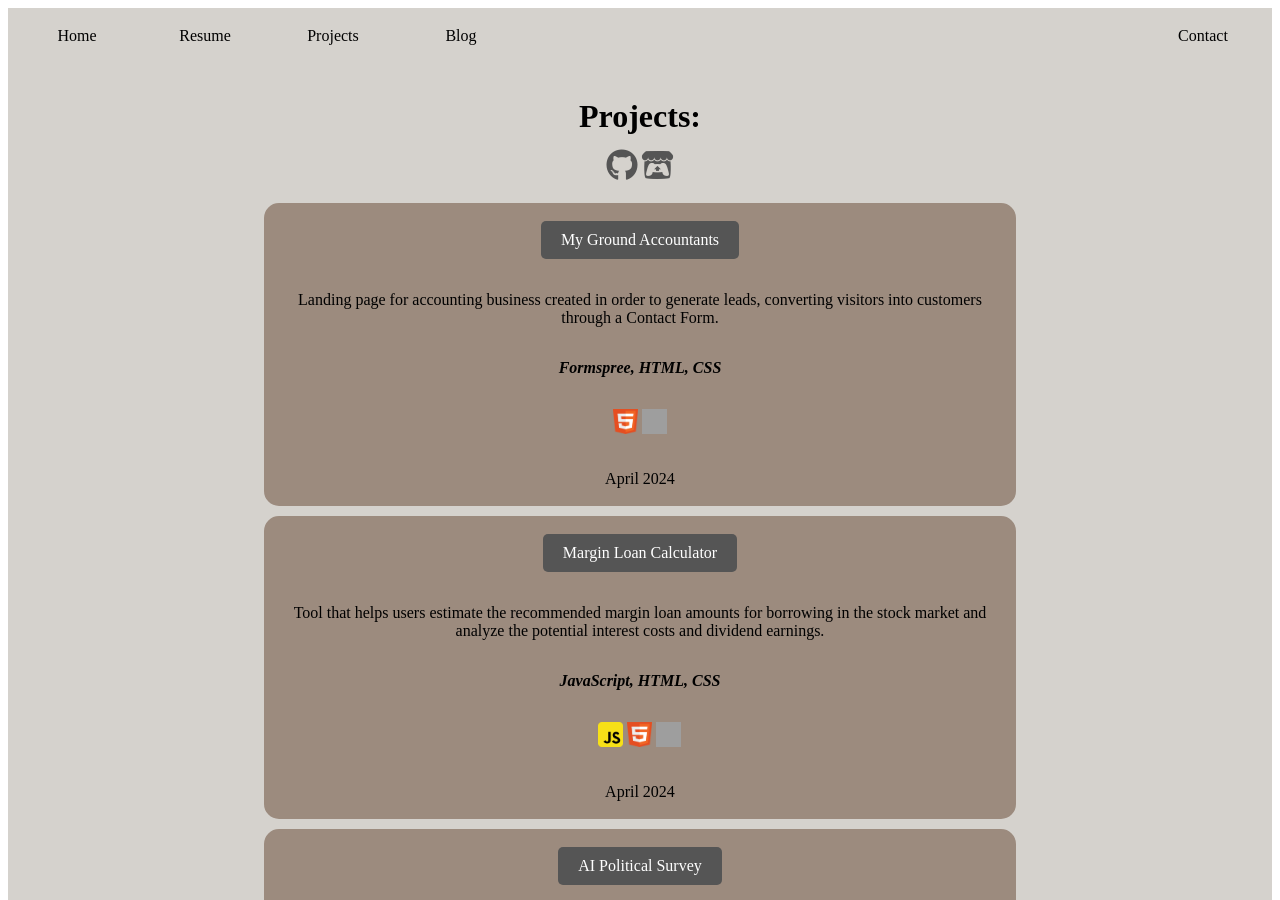
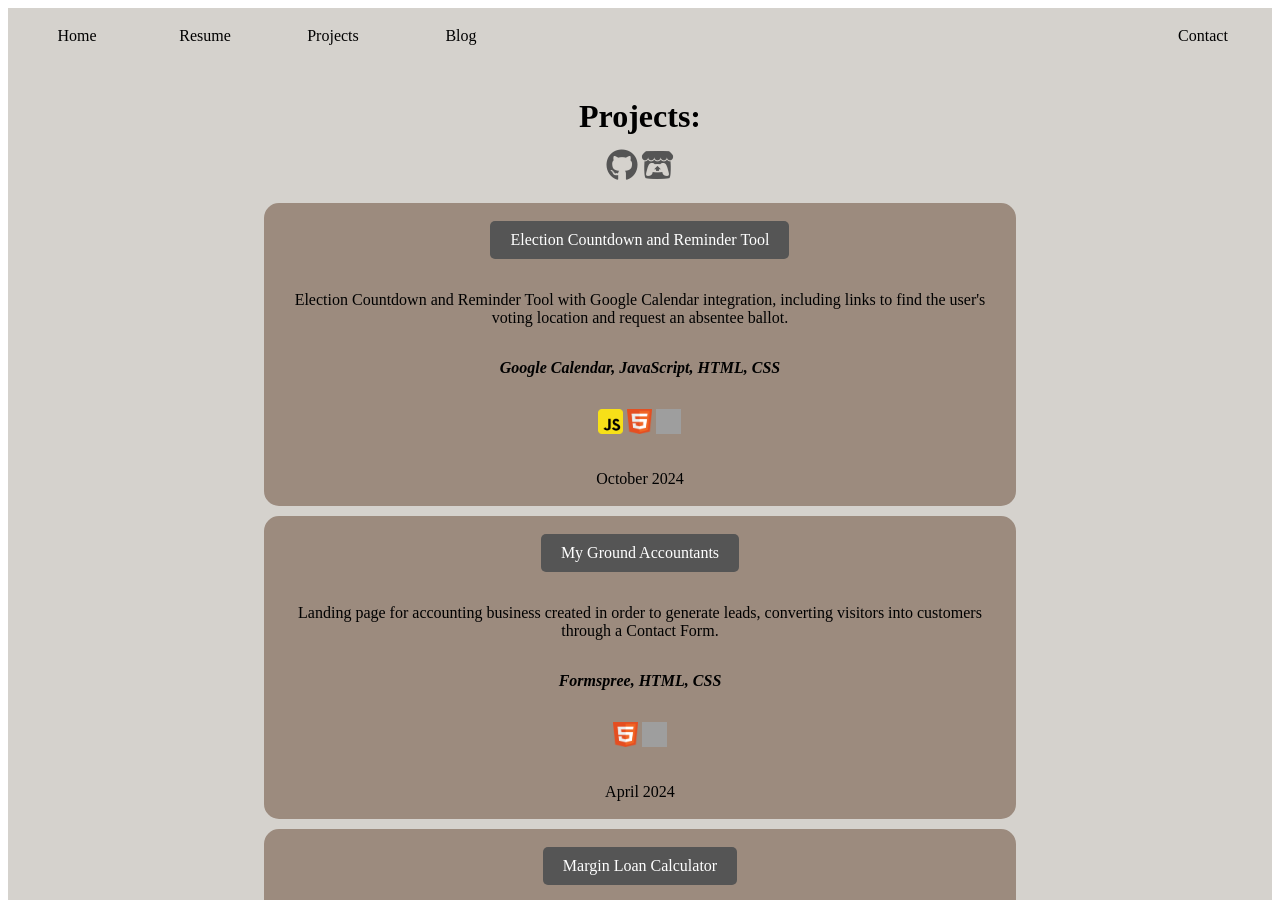
Before and after one commit to Francis-McKee/francis-mckee.github.io, a Jekyll site: the page built from projects.html, in a window 1280 px wide and 900 px high. Built offline with Jekyll 4.4.1, drawn with Linux system fonts in a browser that asks for light colours; nearby versions of some CDN libraries; grey boxes are pictures that could not be loaded.

Commit message:
added project "Election Countdown & Reminder Tool"

```diff
--- a/projects.html
+++ b/projects.html
@@ -16,6 +16,18 @@ title: Projects
   <br>
   <br>
 </div>
+
+<section class="hidden">
+  <p> <a href="http://fnmckee.com/election-countdown/" target="_blank" rel="noopener noreferrer"> Election Countdown and Reminder Tool </a> </p>
+  <p> Election Countdown and Reminder Tool with Google Calendar integration, including links to find the user's voting location and request an absentee ballot. </p>
+  <p> <i> <b> Google Calendar, JavaScript, HTML, CSS </b> </i> </p>
+  <p>
+    <img src="/images/icons/javascript.png"/>
+    <img src="/images/icons/html.png"/>
+    <img src="/images/icons/css.png"/>
+  </p>
+  <p> <time datetime="2024-10"> October 2024 </time> </p>
+</section>
 
 <section class="hidden">
   <p> <a href="https://mygroundaccountants.com" target="_blank" rel="noopener noreferrer"> My Ground Accountants </a> </p>
```
Also changed, not shown: 1 other file.
